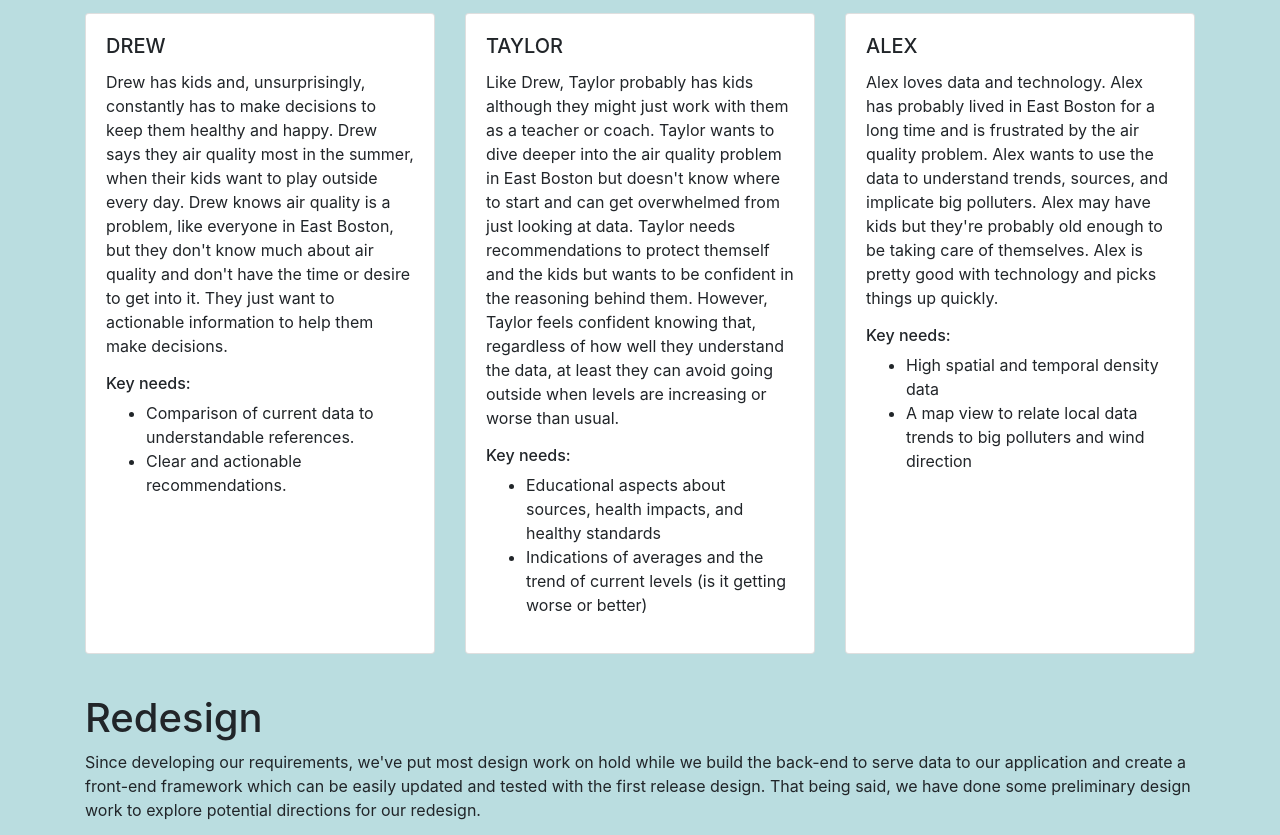
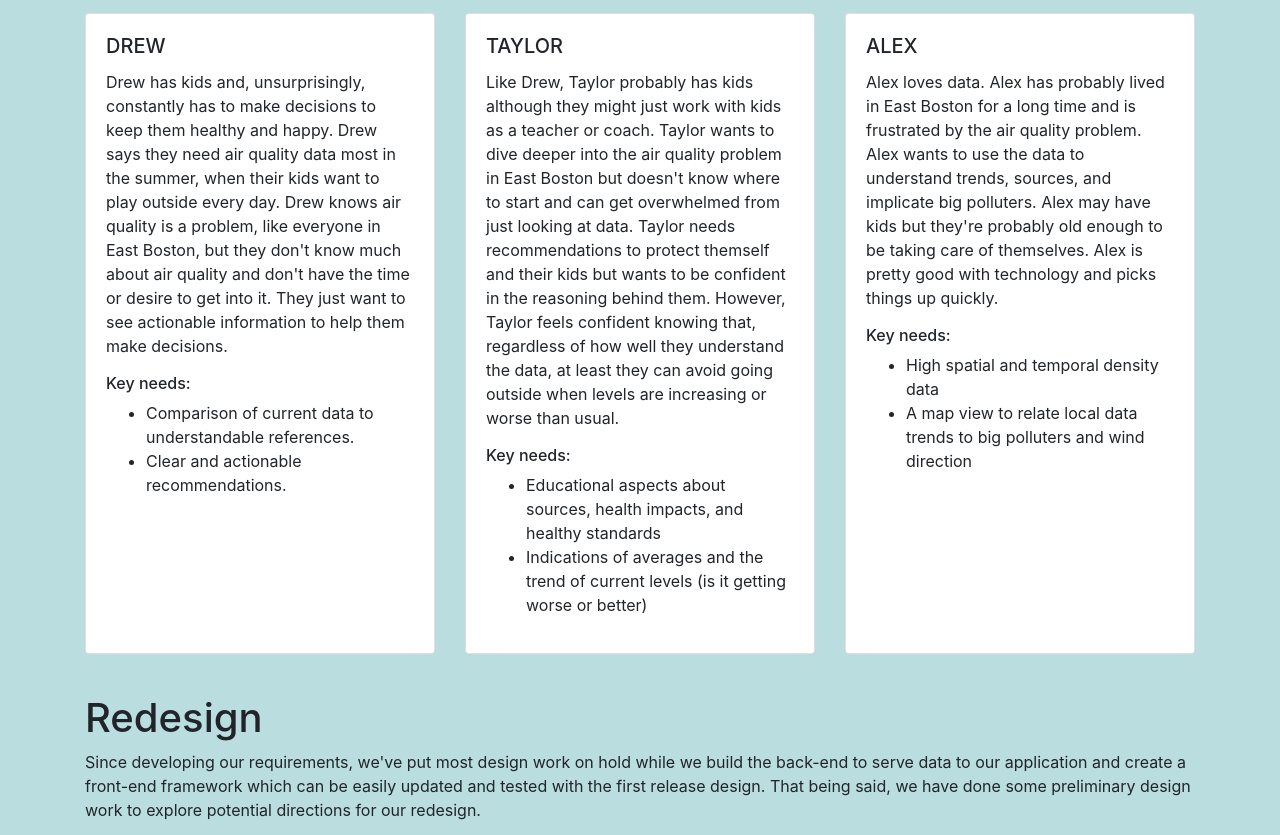
Before and after one commit to ljordan51/ljordan51.github.io, a plain HTML site: page design/air-partners.html in a window 1280 px wide. Shown: the part 2937-3772 px from the top of the page. Drawn offline with nearby package versions, Linux system fonts and the light colour scheme.

Commit message:
Fixed some paragraph text

```diff
--- a/design/air-partners.html
+++ b/design/air-partners.html
@@ -301,9 +301,9 @@
             <div class="card-body">
               <h5 class="card-title">DREW</h5>
               <p class="card-text">Drew has kids and, unsurprisingly, constantly has to make decisions to keep them
-                healthy and happy. Drew says they air quality most in the summer, when their kids want to play outside
+                healthy and happy. Drew says they need air quality data most in the summer, when their kids want to play outside
                 every day. Drew knows air quality is a problem, like everyone in East Boston, but they don't know much
-                about air quality and don't have the time or desire to get into it. They just want to actionable
+                about air quality and don't have the time or desire to get into it. They just want to see actionable
                 information to help them make decisions.</p>
               <h6>Key needs:</h6>
               <ul>
@@ -316,10 +316,10 @@
           <div class="card">
             <div class="card-body">
               <h5 class="card-title">TAYLOR</h5>
-              <p class="card-text">Like Drew, Taylor probably has kids although they might just work with them as a
+              <p class="card-text">Like Drew, Taylor probably has kids although they might just work with kids as a
                 teacher or coach. Taylor wants to dive deeper into the air quality problem in East Boston but doesn't
                 know where to start and can get overwhelmed from just looking at data. Taylor needs recommendations to
-                protect themself and the kids but wants to be confident in the reasoning behind them. However, Taylor
+                protect themself and their kids but wants to be confident in the reasoning behind them. However, Taylor
                 feels confident knowing that, regardless of how well they understand the data, at least they can avoid
                 going outside when levels are increasing or worse than usual.</p>
               <h6>Key needs:</h6>
@@ -333,7 +333,7 @@
           <div class="card">
             <div class="card-body">
               <h5 class="card-title">ALEX</h5>
-              <p class="card-text">Alex loves data and technology. Alex has probably lived in East Boston for a long
+              <p class="card-text">Alex loves data. Alex has probably lived in East Boston for a long
                 time and is frustrated by the air quality problem. Alex wants to use the data to understand trends,
                 sources, and implicate big polluters. Alex may have kids but they're probably old enough to be taking
                 care of themselves. Alex is pretty good with technology and picks things up quickly.</p>
```
